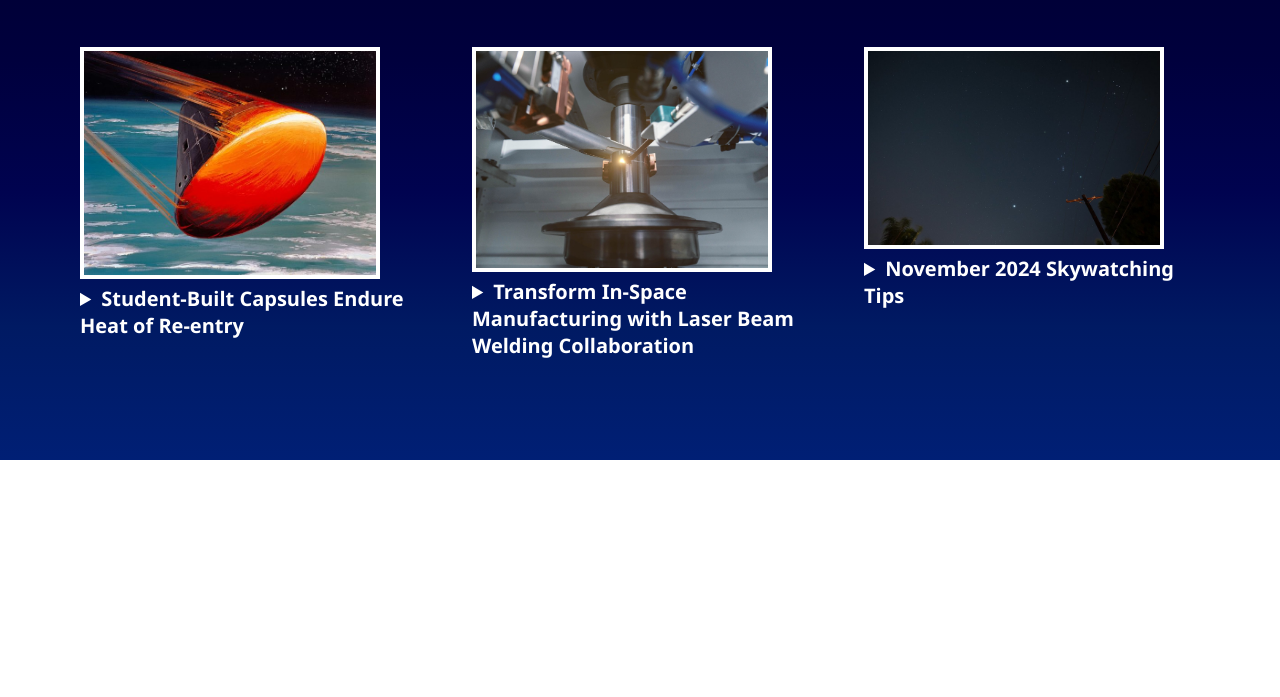
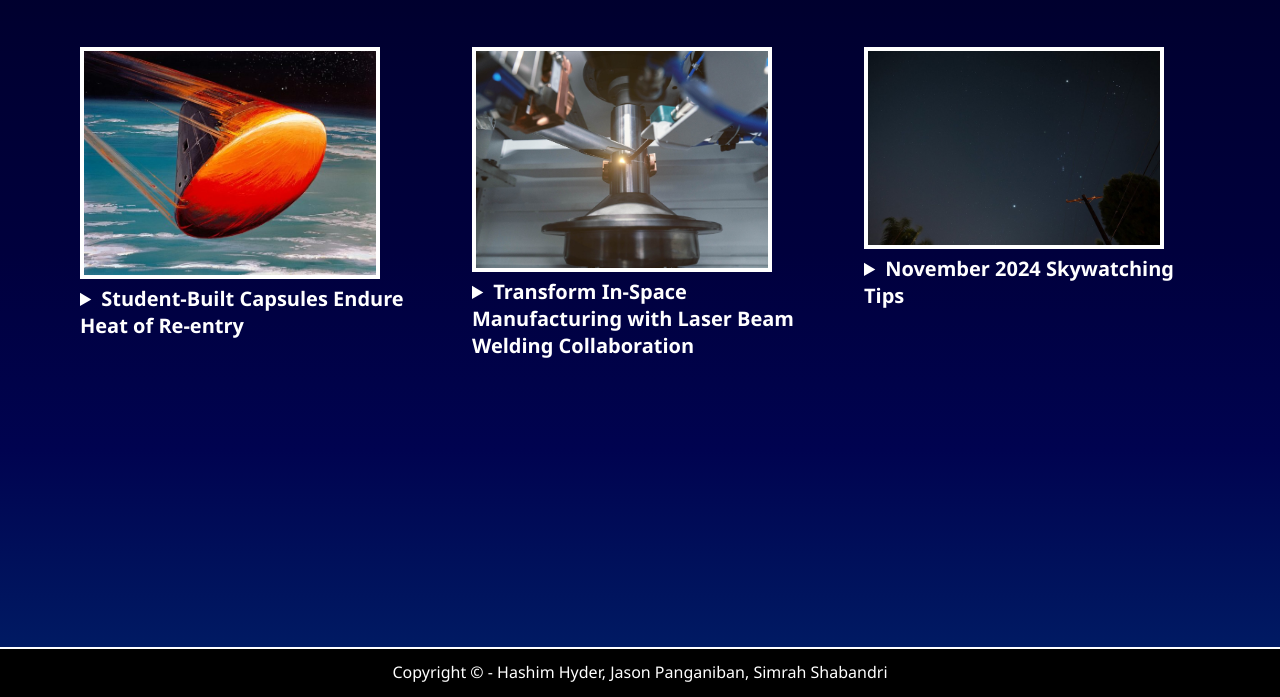
Before and after one commit to SimrahRuqiya/iste-project2, a plain HTML site: page index.html in a window 1280 px wide. Shown: the part 450-1147 px from the top of the page. Before the commit the page ends 910 px from the top, so only its background shows below. Drawn offline with Linux system fonts and the light colour scheme.

Commit message:
fixed main page (news)

```diff
--- a/Assets/CSS/style.css
+++ b/Assets/CSS/style.css
@@ -21,3 +21,13 @@ header{
     font-weight: bold;
 
 }
+
+footer {
+    text-align: center;
+    width: auto;
+    height: 50px;
+    padding-top: 12px;
+    background-color: black;
+    color: white;
+    border-top: 2px solid white;
+}
--- a/index.html
+++ b/index.html
@@ -14,7 +14,7 @@
             font-family:'Segoe UI', Tahoma, Geneva, Verdana, sans-serif;
         }
         .main-content{
-            background: linear-gradient(to bottom, #000000, #000025, #000032, #00003d, #000350, #001a63, #001f75);
+            background: linear-gradient(to bottom, #000000, #000025, #000032, #00003d, #000350, #001a63);
             min-height: 100vh;
             color: white;
             padding-top: 80px;
@@ -25,6 +25,7 @@
         #news {
             display: flex;
             justify-content:space-between;
+            height: 600px;
         }
         .news-box {
             width: 30%;
@@ -69,19 +70,14 @@
                 <img src="Assets/Media/news3.jpeg" alt="Image" width="300">
                 <details>
                     <summary><b>November 2024 Skywatching Tips</b></summary>
-                    <p>Planetary visibility: Saturn is high in the south much of the night. Jupiter rises in early evening together with Taurus and Orion, Mars a couple of hours later to climb high in the early morning.
-
-                        November 4 – Slim crescent Moon pairs with Venus Catch a beautiful sight just after sunset as the Moon and Venus meet up in the southwestern sky.
-
-                        November 10 - Saturn & the Moon Saturn makes a close pairing with the Moon tonight; perfect for binoculars.</p>
+                    <p>Planetary visibility: Saturn is high in the south much of the night. Jupiter rises in early evening together with Taurus and Orion, Mars a couple of hours later to climb high in the early morning.</p>
                 </details>
             </div>
         </div>
     </div>
-
-
-
-
+    <footer>
+        Copyright &copy; - Hashim Hyder, Jason Panganiban, Simrah Shabandri
+    </footer>
 
 
 
```
